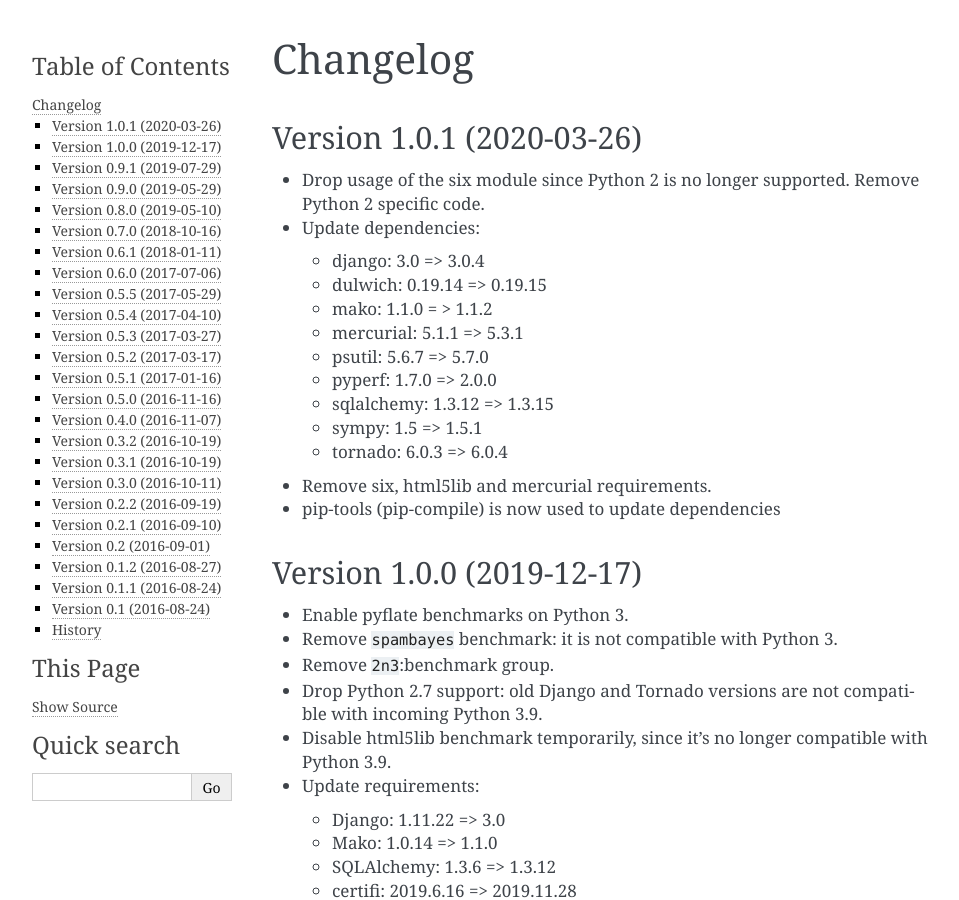
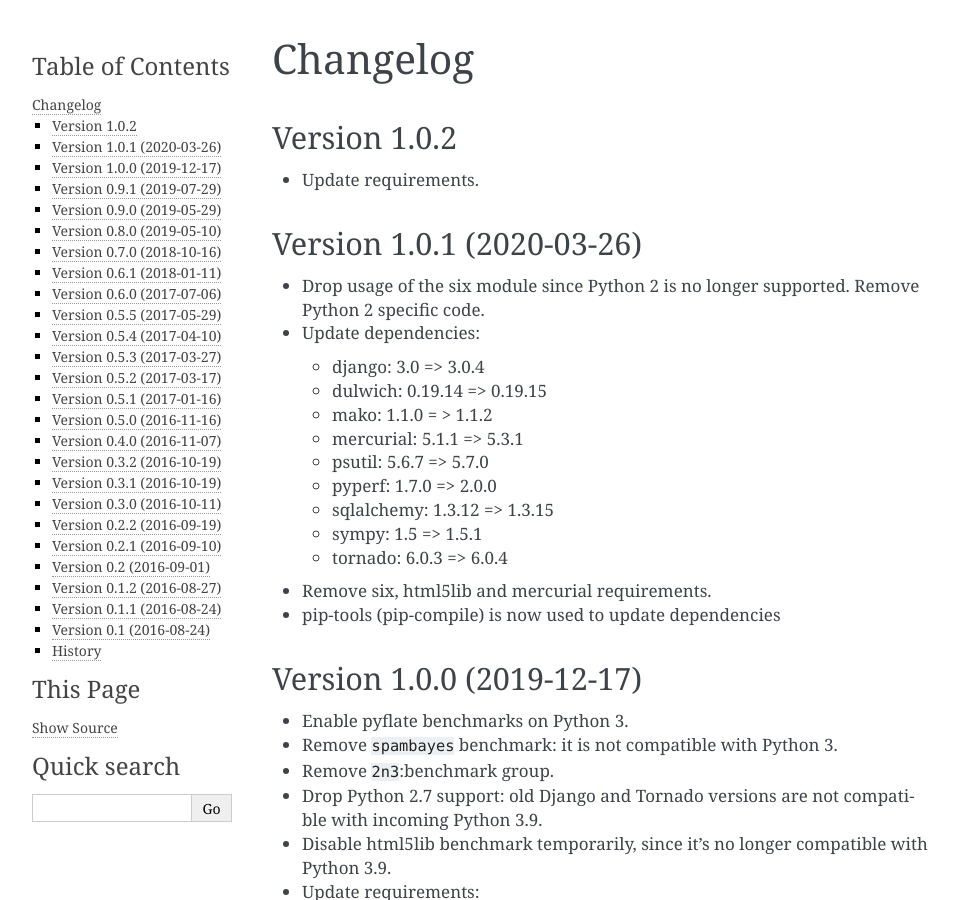
Before and after one commit to python/pyperformance, a Sphinx documentation site: the page built from doc/changelog.rst, in a window 1280 px wide and 900 px high. Shown: the whole window, without its empty margins (148-1107 px from the left). Built offline with Sphinx 7.4.7, drawn with Linux system fonts in a browser that asks for light colours.

Commit message:
Update requirements

```diff
--- a/doc/changelog.rst
+++ b/doc/changelog.rst
@@ -1,5 +1,10 @@
 Changelog
 =========
+
+Version 1.0.2
+-------------
+
+* Update requirements.
 
 Version 1.0.1 (2020-03-26)
 --------------------------
```
